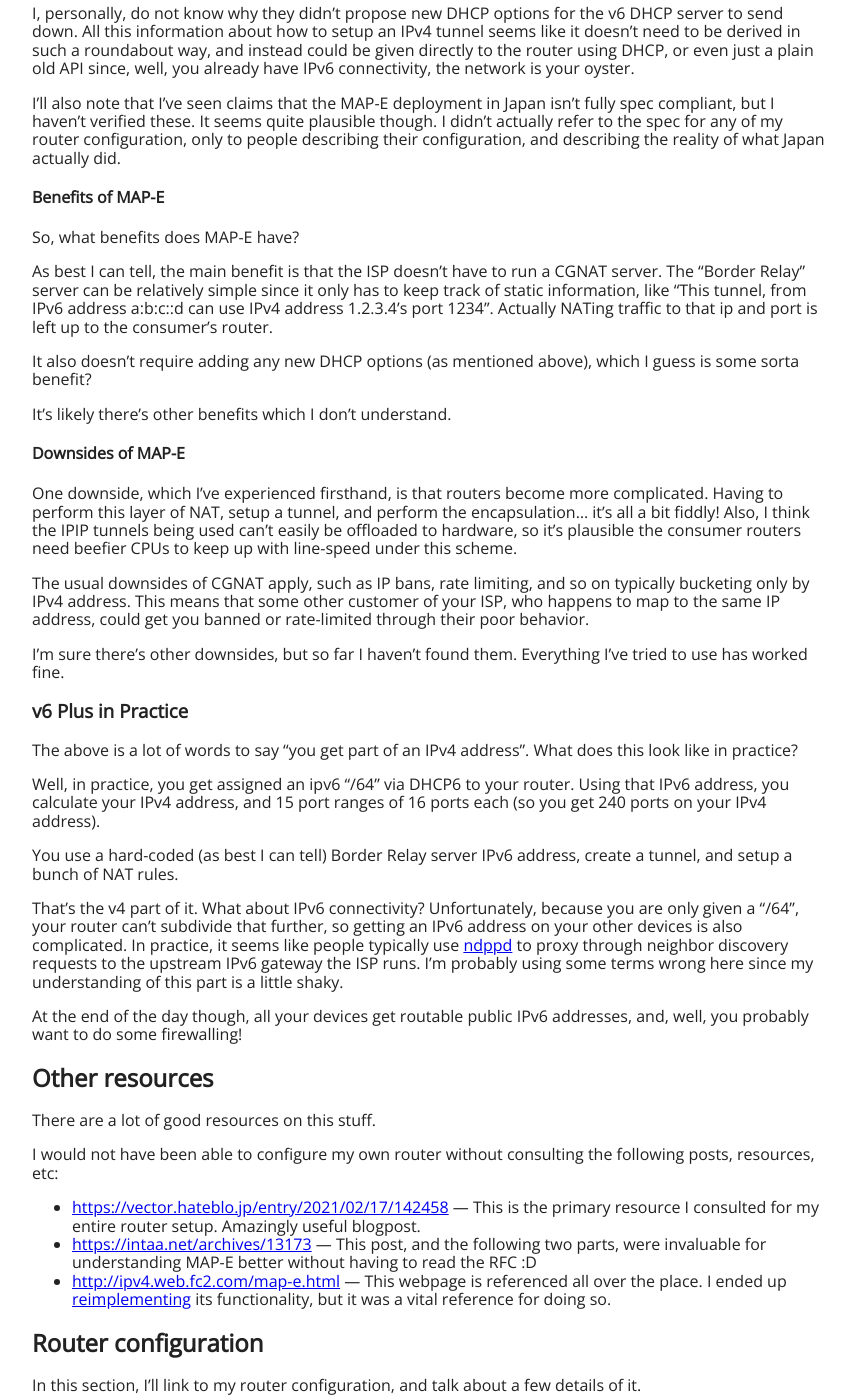
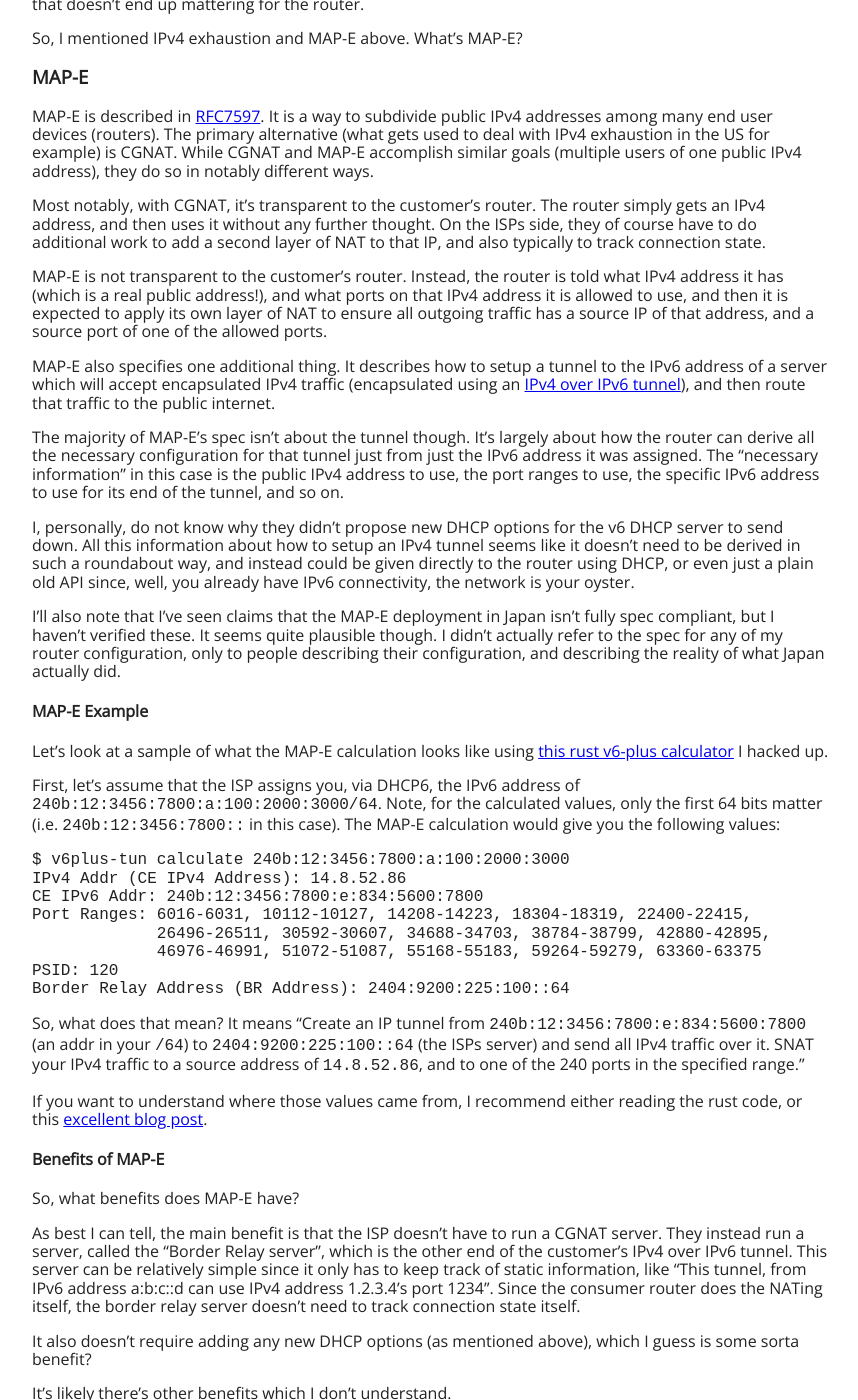
Before and after one commit to euank/euank.com, a Jekyll site: the page built from _posts/2023-02-11-v6-plus.md, in a window 1280 px wide and 1400 px high, scrolled down 1285 px. Shown: the whole window, without its empty margins (208-1066 px from the left). Built offline with Jekyll 4.4.1, drawn with Linux system fonts in a browser that asks for light colours; some of the changed text lies outside the part shown.

Commit message:
More polish

````diff
--- a/Gemfile
+++ b/Gemfile
@@ -5,3 +5,6 @@
 
 gem "jekyll", "~> 3.8"
 gem "rouge"
+gem "kramdown-parser-gfm"
+
+gem "webrick"
--- a/_posts/2023-02-11-v6-plus.md
+++ b/_posts/2023-02-11-v6-plus.md
@@ -1,14 +1,18 @@
 ---
 layout: post
 title: Linux Router Setup &mdash; NixOS &amp; "v6 plus" edition
-hidden: true
 ---
 
-# Background
+# Linux Router Setup &mdash; NixOS &amp; "v6 plus" edition
+
+## Background
 
 I recently moved to Tokyo. The apartment I ended up in has a fiber optic port (conventionally labeled <ruby>光<rp><rt>hikari</rt></rp></ruby>, meaning "light").
 
-(Insert image of the port)
+<figure>
+  <img width="300px" src="/imgs/v6-plus/hikari-port.jpg" alt="image of the hikari port"/>
+  <figcaption>yay, gigabit fiber optic!</figcaption>
+</figure>
 
 When I signed up for internet, I was warned that I needed a router that
 supported "v6 plus". I have a [PCEngines APU2](https://www.pcengines.ch/apu2.htm) running Linux, which I've used as
@@ -28,9 +32,11 @@
 
 ## What is v6 plus?
 
+You know you're in for some good tech when the [wikipedia page](https://ja.wikipedia.org/wiki/V6%E3%83%97%E3%83%A9%E3%82%B9) for it is only in Japanese (at the time of writing anyway)!
+
 As best as I can tell, "v6 plus" is a marketing term for two technologies, and
 specifically for the deployment of them as commonly used by Japanese ISPs.
-The technologies are a lightly idiosyncratic IPv6 deployment, and then a MAP-E based tunnel for IPv4 traffic.
+The technologies are a lightly idiosyncratic IPv6 deployment, and then a MAP-E based IPv6 tunnel for IPv4 traffic.
 
 I believe "v6 plus" is primarily meant to help deal with IPv4 exhaustion,
 though it seems to also be bundled with using IPoE instead of PPPoE, which also
@@ -48,6 +54,8 @@
 for example) is CGNAT. While CGNAT and MAP-E accomplish similar goals (multiple
 users of one public IPv4 address), they do so in notably different ways.
 
+
+
 Most notably, with CGNAT, it's transparent to the customer's router. The router simply
 gets an IPv4 address, and then uses it without any further thought. On the ISPs
 side, they of course have to do additional work to add a second layer of NAT to
@@ -58,7 +66,7 @@
 MAP-E also specifies one additional thing. It describes how to setup a tunnel to the
 IPv6 address of a server which will accept encapsulated IPv4 traffic
 (encapsulated using an [IPv4 over IPv6
-tunnel](https://www.rfc-editor.org/rfc/rfc2473), and then route that traffic to
+tunnel](https://www.rfc-editor.org/rfc/rfc2473)), and then route that traffic to
 the public internet.
 
 The majority of MAP-E's spec isn't about the tunnel though. It's largely about
@@ -81,11 +89,33 @@
 only to people describing their configuration, and describing the reality of
 what Japan actually did.
 
+#### MAP-E Example
+
+Let's look at a sample of what the MAP-E calculation looks like using [this rust v6-plus calculator](https://github.com/euank/v6plus-tun) I hacked up.
+
+First, let's assume that the ISP assigns you, via DHCP6, the IPv6 address of `240b:12:3456:7800:a:100:2000:3000/64`. Note, for the calculated values, only the first 64 bits matter (i.e. `240b:12:3456:7800::` in this case).
+The MAP-E calculation would give you the following values:
+
+```
+$ v6plus-tun calculate 240b:12:3456:7800:a:100:2000:3000
+IPv4 Addr (CE IPv4 Address): 14.8.52.86
+CE IPv6 Addr: 240b:12:3456:7800:e:834:5600:7800
+Port Ranges: 6016-6031, 10112-10127, 14208-14223, 18304-18319, 22400-22415,
+             26496-26511, 30592-30607, 34688-34703, 38784-38799, 42880-42895,
+             46976-46991, 51072-51087, 55168-55183, 59264-59279, 63360-63375
+PSID: 120
+Border Relay Address (BR Address): 2404:9200:225:100::64
+```
+
+So, what does that mean? It means "Create an IP tunnel from `240b:12:3456:7800:e:834:5600:7800` (an addr in your `/64`) to `2404:9200:225:100::64` (the ISPs server) and send all IPv4 traffic over it. SNAT your IPv4 traffic to a source address of `14.8.52.86`, and to one of the 240 ports in the specified range."
+
+If you want to understand where those values came from, I recommend either reading the rust code, or this [excellent blog post](https://intaa.net/archives/13173).
+
 #### Benefits of MAP-E
 
 So, what benefits does MAP-E have?
 
-As best I can tell, the main benefit is that the ISP doesn't have to run a CGNAT server. The "Border Relay" server can be relatively simple since it only has to keep track of static information, like "This tunnel, from IPv6 address a:b:c::d can use IPv4 address 1.2.3.4's port 1234". Actually NATing traffic to that ip and port is left up to the consumer's router.
+As best I can tell, the main benefit is that the ISP doesn't have to run a CGNAT server. They instead run a server, called the "Border Relay server", which is the other end of the customer's IPv4 over IPv6 tunnel. This server can be relatively simple since it only has to keep track of static information, like "This tunnel, from IPv6 address a:b:c::d can use IPv4 address 1.2.3.4's port 1234". Since the consumer router does the NATing itself, the border relay server doesn't need to track connection state itself.
 
 It also doesn't require adding any new DHCP options (as mentioned above), which I guess is some sorta benefit?
 
@@ -99,15 +129,9 @@
 
 I'm sure there's other downsides, but so far I haven't found them. Everything I've tried to use has worked fine.
 
-### v6 Plus in Practice
+### v6 Plus &mdash; The v6 part
 
-The above is a lot of words to say "you get part of an IPv4 address". What does this look like in practice?
-
-Well, in practice, you get assigned an ipv6 "/64" via DHCP6 to your router. Using that IPv6 address, you calculate your IPv4 address, and 15 port ranges of 16 ports each (so you get 240 ports on your IPv4 address).
-
-You use a hard-coded (as best I can tell) Border Relay server IPv6 address, create a tunnel, and setup a bunch of NAT rules.
-
-That's the v4 part of it. What about IPv6 connectivity? Unfortunately, because you are only given a "/64", your router can't subdivide that further, so getting an IPv6 address on your other devices is also complicated. In practice, it seems like people typically use [ndppd](https://github.com/DanielAdolfsson/ndppd) to proxy through neighbor discovery requests to the upstream IPv6 gateway the ISP runs. I'm probably using some terms wrong here since my understanding of this part is a little shaky.
+What about IPv6 connectivity? Well, for the router it's easy, DHCP gives it an address, all works as normal for it. Unfortunately, because you are only given a "/64", your router can't subdivide that further, so getting an IPv6 address on your other devices is also complicated. In practice, it seems like people typically use [ndppd](https://github.com/DanielAdolfsson/ndppd) to proxy through neighbor discovery requests to the upstream IPv6 gateway the ISP runs. I'm probably using some terms wrong here since my understanding of this part is a little shaky.
 
 At the end of the day though, all your devices get routable public IPv6 addresses, and, well, you probably want to do some firewalling!
 
@@ -146,7 +170,8 @@
     };
     path = with pkgs; [ iptables iproute2 ];
     serviceConfig = {
-      ExecStart = "${pkgs.v6plus-tun}/bin/v6plus-tun setup-linux --wan enp1s0 ${inputs.secrets.ipv6_addr}"; # TODO: stop hardcoding
+      ExecStart = "${pkgs.v6plus-tun}/bin/v6plus-tun setup-linux \
+        --wan enp1s0 ${inputs.secrets.ipv6_addr}"; # TODO: stop hardcoding
     };
     wantedBy = [ "multi-user.target" ];
     # setup ipv4 after ipv6 is up
@@ -167,18 +192,24 @@
 I'll comment on a couple small sections:
 
 * ```rust
-  run_cmd!(ip -6 tunnel add $tun_dev mode ip4ip6 remote $br_addr local $edge_addr dev $wan_dev encaplimit none)?;
+  run_cmd!(ip -6 tunnel add $tun_dev \
+    mode ip4ip6 remote $br_addr local $edge_addr dev $wan_dev encaplimit none)?;
   ```
 
   This creates the actual IPv4 over IPv6 tunnel using the addresses derived from MAP-E. Linux calls these ip4ip6 tunnels
 
 * ```rust
   let mark_base = 0x10;
-  run_cmd!(iptables -t mangle -I PREROUTING -j HMARK --hmark-tuple sport --hmark-mod $num_ranges --hmark-offset $mark_base --hmark-rnd 4)?;
+  run_cmd!(iptables -t mangle -I PREROUTING -j HMARK \
+    --hmark-tuple sport \
+    --hmark-mod $num_ranges \
+    --hmark-offset $mark_base \
+    --hmark-rnd 4)?;
   for (i, (start, end)) in data.port_ranges.iter().enumerate() {
       let mark = mark_base + i; // arbitrary
       for proto in ["icmp", "tcp", "udp"] {
-          run_cmd!(iptables -t nat -A POSTROUTING -p $proto -o $tun_dev -m mark --mark $mark -j SNAT --to $ipv4_addr:$start-$end)?;
+          run_cmd!(iptables -t nat -A POSTROUTING -p $proto -o $tun_dev \
+            -m mark --mark $mark -j SNAT --to $ipv4_addr:$start-$end)?;
       }
   }
   ```
@@ -198,8 +229,8 @@
 
 ### Issues
 
-Currently, I actually have an issue with my router setup which I don't fully
-understand yet. I get a small amount of IPv6 packet loss (no IPv4 packet loss),
+Currently, I actually have an issue with my internet setup which I don't fully
+understand yet. I get a small amount of IPv6 packet loss (no IPv4 packet loss) for all my devices, except the router,
 and don't fully understand why yet.
 
 I intend to figure that out and report back.
@@ -209,7 +240,7 @@
 The way I've been building and running this router configuration is pretty simple:
 
 1. Install nix
-2. From the repo, `make`
+2. From the [repo](https://github.com/euank/router.nix), `make`
 3. Plug in usb drive (`/dev/sdb`)
 4. `cp ./iso/*/*.iso /dev/sdb`
 5. Plug the drive into my router, power cycle it.
````
Also changed, not shown: other parts of _posts/2023-02-11-v6-plus.md (+1 -1 lines), Gemfile.lock, imgs/v6-plus/hikari-port.jpg (added), 1 other file.
